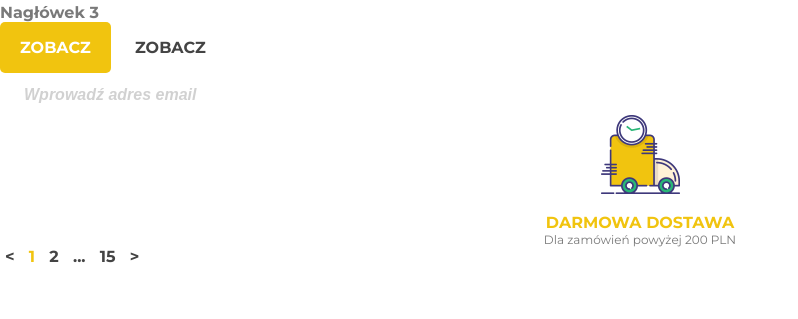
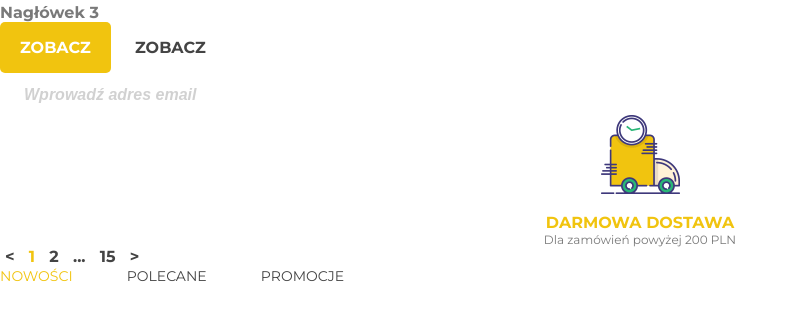
Before and after one commit to imediasystem/Sklep, a website: page index.html in a window 1280 px wide. Shown: the part 195-514 px from the top of the page, without its empty margins (0-798 px from the left). Drawn offline with Linux system fonts and the light colour scheme.

Commit message:
Product Selector

```diff
--- a/dev-assets/06-components/_components.scss
+++ b/dev-assets/06-components/_components.scss
@@ -5,4 +5,5 @@
 @import '_label.scss';
 @import '_list.scss';
 @import '_input.scss';
-@import '_pagination.scss'
+@import '_pagination.scss';
+@import '_product-selector.scss';
--- /dev/null
+++ b/dev-assets/06-components/_product-selector.scss
@@ -0,0 +1,17 @@
+.c-product-selector {
+    display: inline-block;
+
+    &__item {
+        display: block;
+        color: $gray-very-dark;
+        font-size: $font-size-6;
+        text-transform: uppercase;
+        margin-bottom: $grid-base * 2;
+
+        @include large-up {
+            display: inline-block;
+            margin-bottom: 0;
+            margin-right: $grid-base * 5;
+        }
+    }
+}
--- a/index.html
+++ b/index.html
@@ -56,6 +56,12 @@
             <a class="c-pagination__item" href="#">&gt;</a>
         </div>
 
+        <div class="c-product-selector">
+            <a class="c-product-selector__item u-accent" href="#">Nowości</a>
+            <a class="c-product-selector__item" href="#">Polecane</a>
+            <a class="c-product-selector__item" href="#">Promocje</a>
+        </div>
+
         <script src="" async defer></script>
     </body>
 </html>
```
Also changed, not shown: prod-assets/style.css.
